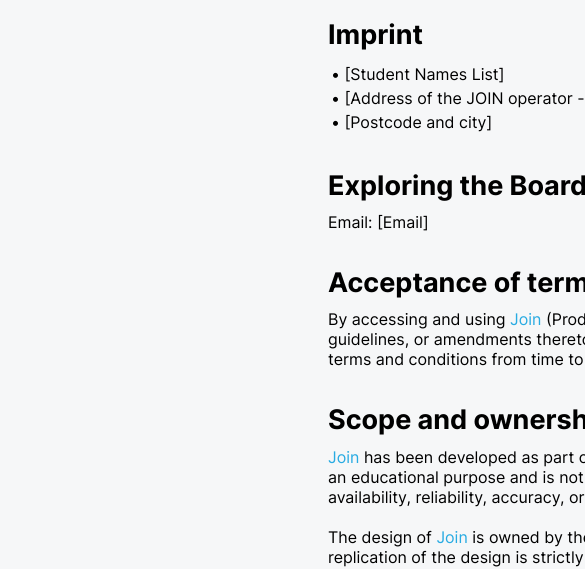
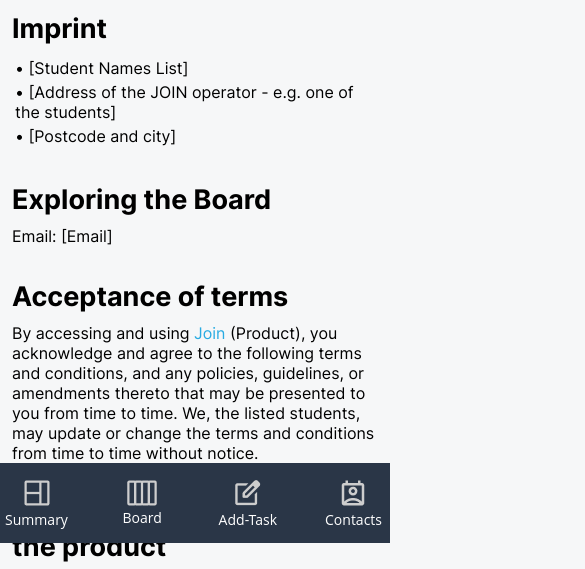
Before and after one commit to Ufuk95/Join, a plain HTML site: page legal_notice.html in a window 390 px wide. Shown: the part 301-870 px from the top of the page, 585 px wide, since content can reach past the window. Drawn offline with Linux system fonts and the light colour scheme; files whose address does not match are found by name.

Commit message:
legal notice responsive finished

```diff
--- /dev/null
+++ b/css/legal_notice_mobile.css
@@ -0,0 +1,9 @@
+@media (min-width: 320px) and (max-width: 975px) {
+    .main-text-body {
+        width: 100%;
+        left: 0;
+        top: 15%;
+        padding-left: 12px;
+        padding-right: 12px;
+    }
+}
--- a/legal_notice.html
+++ b/legal_notice.html
@@ -7,6 +7,7 @@
     <title>Join | Legal Notice</title>
     <link rel="stylesheet" href="/css/text_info.css">
     <link rel="stylesheet" href="css/header_sidebar.css">
+    <link rel="stylesheet" href="./css/legal_notice_mobile.css">
     <link rel="stylesheet" href="./css/tools.css">
     <link rel="icon" type="image/x-icon" href="./assets/img/favicon.png">
     <script src="script.js" defer></script>
@@ -135,7 +136,7 @@
     </div>
 
 
-
+    <footer id="nav-footer" w3-include-html="./assets/templates/footer.html"></footer>
 
         <script>
             // Diese Funktion soll einfach nur dafür sorgen das wenn man auf den pfeil klickt das man zurück zur vorherigen Seite geht.
```
Also changed, not shown: board.html (+1 -1 lines), css/add_task_mobile.css (+5 -5 lines).
